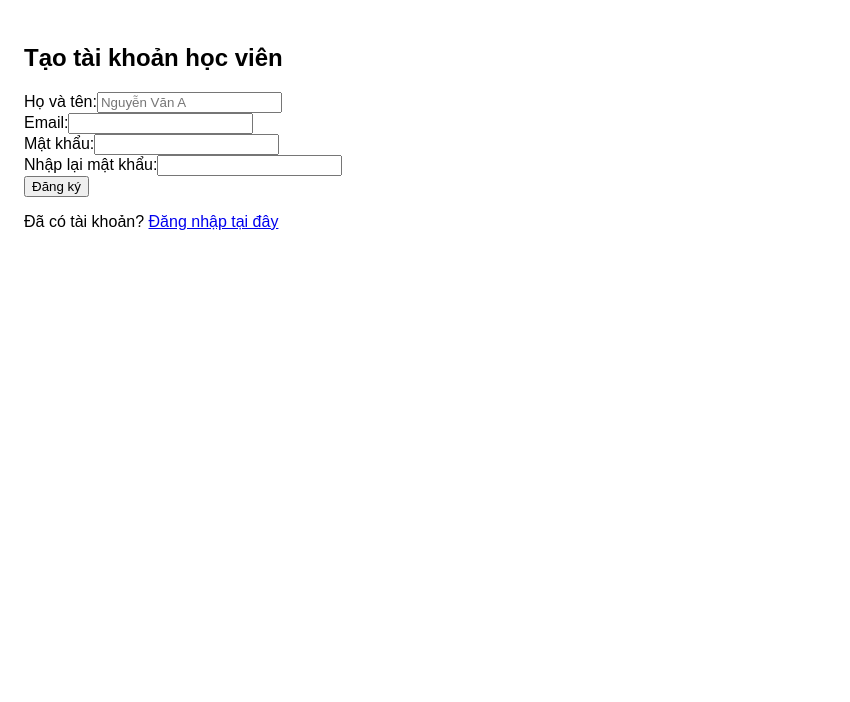
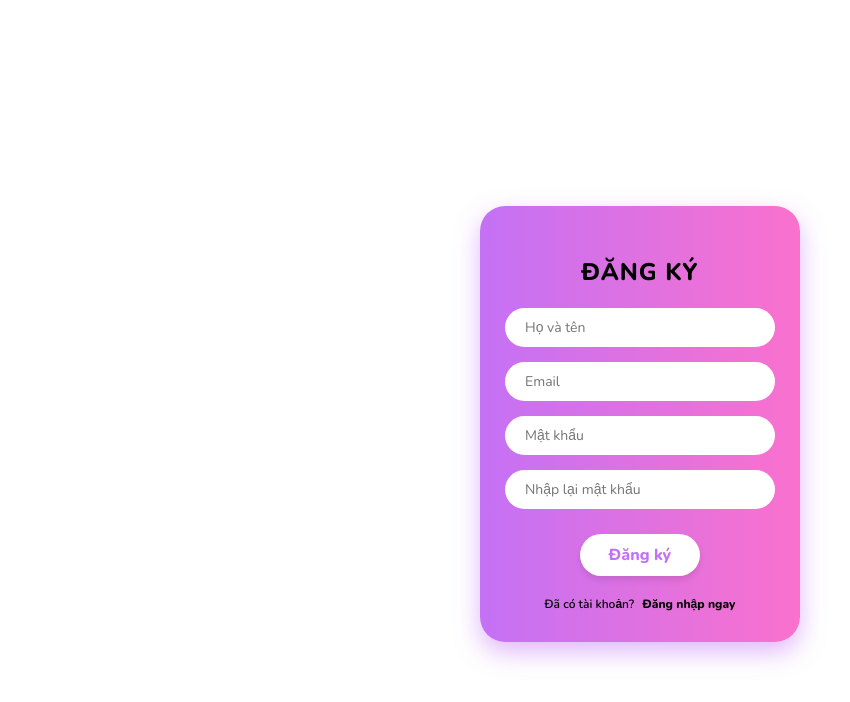
Before and after one commit to HuyH2/database_BTL2, a React (Vite) app in the folder client/: page /register in a window 1280 px wide. Shown: the top 702 px of the page, without its empty margins (0-850 px from the left). Built offline with nearby package versions, Linux system fonts and the light colour scheme.

Commit message:
test có ma thuật đen

```diff
--- a/client/src/components/Layout/Navbar.jsx
+++ b/client/src/components/Layout/Navbar.jsx
@@ -1,198 +1,165 @@
-import React from 'react';
+import React, { useState, useRef, useEffect } from 'react';
 import { Link, useNavigate } from 'react-router-dom';
-//  1. Import Context để biết ai đang đăng nhập
 import { useAuth } from '../../context/AuthContext';
 
 const Navbar = () => {
-  //  2. Lấy thông tin user và hàm logout từ kho dữ liệu
   const { user, logout } = useAuth();
   const navigate = useNavigate();
+  //LOGIC BẬT TẮT DROPDOWN
+  const [showDropdown, setShowDropdown] = useState(false);
+  const dropdownRef = useRef(null);
 
   const handleLogout = () => {
     logout();
-    navigate('/login'); // Đăng xuất xong thì chuyển về trang login
+    navigate('/login');
   };
+  // Đóng dropdown khi click ra ngoài
+  useEffect(() => {
+    const handleClickOutside = (event) => {
+      if (dropdownRef.current && !dropdownRef.current.contains(event.target)) {
+        setShowDropdown(false);
+      }
+    };
+    document.addEventListener("mousedown", handleClickOutside);
+    return () => document.removeEventListener("mousedown", handleClickOutside);
+  }, []);
 
   return (
+    <div style={styles.navWrapper}>
       <nav style={styles.navContainer}>
-      {/* 1. LOGO (Ai cũng thấy) */}
+        {/* 1. LOGO */}
         <div style={styles.logo}>
           <Link to="/" style={{ textDecoration: 'none', color: 'white' }}>
             💮 E-Learning
           </Link>
         </div>
 
-      {/* 2. MENU (Thay đổi nội dung theo Role) */}
+        {/* 2. MENU GIỮA */}
         <ul style={styles.menuList}>
-
-        {/* --- LUÔN HIỆN: Trang chủ --- */}
           <li><Link to="/" style={styles.link}>Trang chủ</Link></li>
 
-        {/* --- TRƯỜNG HỢP: KHÁCH (Chưa đăng nhập) --- */}
           {!user && (
           <li><Link to="/courses" style={styles.link}>Khám phá khóa học</Link></li>
         )}
 
-        {/* --- TRƯỜNG HỢP: HỌC VIÊN (Student) --- */}
           {user?.role === 'student' && (
             <>
               <li><Link to="/student/dashboard" style={styles.link}>Bảng điều khiển</Link></li>
               <li><Link to="/my-learning" style={styles.link}>Khóa học của tôi</Link></li>
-            <li><Link to="/courses" style={styles.highlightLink}>Tìm khóa học mới ✨</Link></li>
             </>
           )}
 
-        {/* --- TRƯỜNG HỢP: GIÁO VIÊN (Teacher) --- */}
           {user?.role === 'teacher' && (
             <>
               <li><Link to="/teacher/dashboard" style={styles.link}>Bảng điều khiển</Link></li>
-            {/* Menu riêng cho giáo viên */}
-            <li><Link to="/teacher/courses" style={styles.link}>Quản lý dạy học 👨‍🏫</Link></li>
-            <li><Link to="/my-learning" style={styles.link}>Khóa học tham gia 📚</Link></li>
-            <li><Link to="/courses" style={styles.highlightLink}>Tìm khóa học mới ✨</Link></li>
+              <li><Link to="/teacher/courses" style={styles.link}>Quản lý</Link></li>
             </>
           )}
 
-        {/* --- TRƯỜNG HỢP: ADMIN --- */}
           {user?.role === 'admin' && (
-          <>
-            <li><Link to="/admin/dashboard" style={styles.link}>Bảng điều khiển</Link></li>
-            <li><Link to="/admin/users" style={styles.link}>Quản lý người dùng ⚙️</Link></li>
-          </>
+            <li><Link to="/admin/dashboard" style={styles.link}>Quản trị</Link></li>
           )}
         </ul>
 
-      {/* 3. KHU VỰC TÀI KHOẢN (Bên phải) */}
+        {/* 3. AVATAR & DROPDOWN */}
         <div style={styles.authBlock}>
           {!user ? (
-          // NẾU CHƯA ĐĂNG NHẬP: Hiện nút Login/Register cũ
             <>
               <Link to="/login" style={styles.authBtn}>Đăng nhập</Link>
               <Link to="/register" style={styles.authBtn}>Đăng ký</Link>
             </>
           ) : (
-          // NẾU ĐÃ ĐĂNG NHẬP: Hiện Avatar + Tên + Nút Đăng xuất
-          <div style={styles.userSection}>
-            {/* Ảnh đại diện tròn */}
-            <img src={user.avatar} alt="Avatar" style={styles.avatar} />
+            <div style={{ position: 'relative' }} ref={dropdownRef}>
 
-            {/* Tên và Vai trò */}
-            <div style={styles.userInfo}>
-               <span style={styles.userName}>{user.name}</span>
-               <span style={styles.userRole}>{user.role.toUpperCase()}</span>
+              {/* Avatar Button */}
+              <div onClick={() => setShowDropdown(!showDropdown)} style={styles.avatarWrapper}>
+                <img src={user.avatar} alt="User" style={styles.avatarBtn} />
+                <span style={{fontSize: '12px', marginLeft: '5px', color: 'white'}}>▼</span>
               </div>
 
-            {/* Nút đăng xuất */}
-            <button onClick={handleLogout} style={styles.logoutBtn}>Đăng xuất</button>
+              {/* Dropdown Menu */}
+              {showDropdown && (
+                <div style={styles.dropdownMenu}>
+
+                  <div style={styles.dropdownHeader}>
+                    <div style={{fontWeight: '800', fontSize: '16px', color: '#333'}}>{user.name}</div>
+                    <div style={{fontSize: '12px', color: '#888'}}>{user.email || user.role.toUpperCase()}</div>
+                  </div>
+
+                  <div style={styles.separator}></div>
+
+                  <Link to="/profile" style={styles.dropdownItem}>👤 Hồ sơ cá nhân</Link>
+                  <Link to="/settings" style={styles.dropdownItem}>⚙️ Cài đặt</Link>
+
+                  <div style={styles.separator}></div>
+
+                  <div onClick={handleLogout} style={{...styles.dropdownItem, color: '#e74c3c', fontWeight: '700'}}>
+                    🚪 Đăng xuất
+                  </div>
+                </div>
+              )}
             </div>
           )}
         </div>
       </nav>
+    </div>
   );
 };
 
-// --- CSS STYLES  ---
 const styles = {
+  navWrapper: {
+    position: 'sticky',
+    top: '20px',
+    zIndex: 1000,
+    display: 'flex',
+    justifyContent: 'center',
+    padding: '0 20px',
+  },
   navContainer: {
     display: 'flex',
     justifyContent: 'space-between',
     alignItems: 'center',
+    width: '100%',
+    maxWidth: '1200px',
     padding: '10px 30px',
     background: 'linear-gradient(to right, #c471f5, #fa71cd)',
+    borderRadius: '50px',
+    boxShadow: '0 10px 25px rgba(196, 113, 245, 0.5)',
     color: 'white',
-    boxShadow: '0 4px 6px rgba(0,0,0,0.1)',
     fontFamily: "'Nunito', sans-serif",
   },
   logo: {
-    fontSize: '24px',
-    fontWeight: '800',
-    textShadow: '1px 1px 2px rgba(0,0,0,0.2)',
+    fontSize: '24px', fontWeight: '800', textShadow: '1px 1px 2px rgba(0,0,0,0.2)',
+    display: 'flex', alignItems: 'center',
   },
   menuList: {
-    display: 'flex',
-    listStyle: 'none',
-    gap: '25px',
-    margin: 0,
-    padding: 0,
-    alignItems: 'center',
+    display: 'flex', listStyle: 'none', gap: '30px', margin: 0, padding: 0,
   },
   link: {
-    textDecoration: 'none',
-    color: 'white',
-    fontSize: '15px',
-    fontWeight: '700',
-    transition: 'opacity 0.3s',
+    textDecoration: 'none', color: 'white', fontSize: '16px', fontWeight: '700', transition: 'all 0.3s',
   },
-  highlightLink: {
-    textDecoration: 'none',
-    color: '#fff',
-    fontWeight: '800',
-    backgroundColor: 'rgba(255, 255, 255, 0.25)',
-    padding: '6px 15px',
-    borderRadius: '20px',
-    border: '1px solid rgba(255,255,255,0.4)',
-    fontSize: '14px',
+  authBlock: { display: 'flex', gap: '10px' },
+  authBtn: {
+    textDecoration: 'none', backgroundColor: 'white', color: '#6a1b9a', padding: '10px 24px',
+    borderRadius: '30px', fontWeight: '800', fontSize: '14px', boxShadow: '0 4px 10px rgba(0,0,0,0.1)',
   },
-  authBlock: {
-    display: 'flex',
-    gap: '10px',
-    alignItems: 'center',
+  avatarWrapper: {
+    display: 'flex', alignItems: 'center', cursor: 'pointer', padding: '5px',
+    borderRadius: '30px', transition: 'background 0.2s',
   },
-  authBtn: {
-    textDecoration: 'none',
-    backgroundColor: 'white',
-    color: '#6a1b9a',
-    padding: '8px 20px',
-    borderRadius: '20px',
-    fontWeight: '800',
-    fontSize: '14px',
-    boxShadow: '0 2px 4px rgba(0,0,0,0.2)',
-    transition: 'transform 0.2s',
-    fontFamily: "'Nunito', sans-serif",
+  avatarBtn: {
+    width: '40px', height: '40px', borderRadius: '50%', objectFit: 'cover', border: '2px solid white',
   },
-
- //User đã login style
-  userSection: {
-    display: 'flex',
-    alignItems: 'center',
-    gap: '10px',
-    backgroundColor: 'rgba(255,255,255,0.2)',
-    padding: '5px 15px 5px 5px',
-    borderRadius: '30px',
-    border: '1px solid rgba(255,255,255,0.3)',
+  dropdownMenu: {
+    position: 'absolute', top: '55px', right: '0', width: '240px',
+    backgroundColor: 'white', borderRadius: '12px', boxShadow: '0 5px 30px rgba(0,0,0,0.15)',
+    padding: '10px 0', display: 'flex', flexDirection: 'column', zIndex: 9999, textAlign: 'left',
   },
-  avatar: {
-    width: '35px',
-    height: '35px',
-    borderRadius: '50%',
-    objectFit: 'cover',
-    border: '2px solid white',
-  },
-  userInfo: {
-    display: 'flex',
-    flexDirection: 'column',
-    lineHeight: '1.2',
-  },
-  userName: {
-    fontSize: '14px',
-    fontWeight: '800',
-  },
-  userRole: {
-    fontSize: '10px',
-    opacity: 0.9,
-    fontWeight: '600',
-  },
-  logoutBtn: {
-    background: 'white',
-    border: 'none',
-    color: '#a21dacff',
-    cursor: 'pointer',
-    fontWeight: '800',
-    marginLeft: '10px',
-    fontSize: '11px',
-    padding: '5px 10px',
-    borderRadius: '10px',
-    fontFamily: "'Nunito', sans-serif",
+  dropdownHeader: { padding: '10px 20px' },
+  separator: { height: '1px', backgroundColor: '#eee', margin: '5px 0' },
+  dropdownItem: {
+    textDecoration: 'none', color: '#444', padding: '10px 20px', fontSize: '15px', fontWeight: '600',
+    display: 'block', cursor: 'pointer', fontFamily: "'Nunito', sans-serif",
   }
 };
 
--- a/client/src/pages/auth/Register.jsx
+++ b/client/src/pages/auth/Register.jsx
@@ -1,35 +1,187 @@
-import React from 'react';
-import { Link } from 'react-router-dom';
+import React, { useState } from 'react';
+import { Link, useNavigate } from 'react-router-dom';
 
-function Register() {
+const Register = () => {
+  const navigate = useNavigate();
+
+  // --- 1. STATE LƯU DỮ LIỆU ---
+  const [name, setName] = useState('');
+  const [email, setEmail] = useState('');
+  const [password, setPassword] = useState('');
+  const [confirmPassword, setConfirmPassword] = useState('');
+  const [error, setError] = useState('');
+
+  // --- 2. XỬ LÝ ĐĂNG KÝ ---
+  const handleRegister = (e) => {
+    e.preventDefault();
+    setError('');
+
+    // Kiểm tra dữ liệu cơ bản
+    if (!name || !email || !password || !confirmPassword) {
+      setError('Vui lòng điền đầy đủ thông tin!');
+      return;
+    }
+
+    if (password !== confirmPassword) {
+      setError('Mật khẩu nhập lại không khớp!');
+      return;
+    }
+
+    // Giả lập đăng ký thành công (Vì chưa có Backend)
+    // Sau này sẽ gọi API đăng ký ở đây
+    alert("Đăng ký thành công! Mời bạn đăng nhập.");
+    navigate('/login'); // Chuyển hướng về trang đăng nhập
+  };
+
+  // --- 3. GIAO DIỆN (UI) ---
   return (
-    <div className="auth-container">
-      <h2>Tạo tài khoản học viên</h2>
-      <form>
-        <div>
-          <label>Họ và tên:</label>
-          <input type="text" placeholder="Nguyễn Văn A" />
+    <div style={styles.container}>
+      <div style={styles.loginBox}>
+
+        <h2 style={styles.title}>ĐĂNG KÝ</h2>
+
+        <form style={styles.form} onSubmit={handleRegister}>
+
+          {/* Ô nhập Họ tên */}
+          <input
+            type="text"
+            placeholder="Họ và tên"
+            style={styles.input}
+            value={name}
+            onChange={(e) => setName(e.target.value)}
+          />
+
+          {/* Ô nhập Email */}
+          <input
+            type="text"
+            placeholder="Email"
+            style={styles.input}
+            value={email}
+            onChange={(e) => setEmail(e.target.value)}
+          />
+
+          {/* Ô nhập Mật khẩu */}
+          <input
+            type="password"
+            placeholder="Mật khẩu"
+            style={styles.input}
+            value={password}
+            onChange={(e) => setPassword(e.target.value)}
+          />
+
+          {/* Ô nhập lại Mật khẩu */}
+          <input
+            type="password"
+            placeholder="Nhập lại mật khẩu"
+            style={styles.input}
+            value={confirmPassword}
+            onChange={(e) => setConfirmPassword(e.target.value)}
+          />
+
+          {/* Hiện lỗi màu đỏ nếu có */}
+          {error && <p style={styles.errorMsg}>{error}</p>}
+
+          <button type="submit" style={styles.button}>Đăng ký</button>
+        </form>
+
+        <div style={styles.footer}>
+          <span style={styles.text}>
+            Đã có tài khoản? <Link to="/login" style={styles.link}>Đăng nhập ngay</Link>
+          </span>
         </div>
-        <div>
-          <label>Email:</label>
-          <input type="email" />
-        </div>
-        <div>
-          <label>Mật khẩu:</label>
-          <input type="password" />
-        </div>
-        <div>
-          <label>Nhập lại mật khẩu:</label>
-          <input type="password" />
-        </div>
-        <button type="submit">Đăng ký</button>
-      </form>
 
-      <p>
-        Đã có tài khoản? <Link to="/login">Đăng nhập tại đây</Link>
-      </p>
+      </div>
     </div>
   );
-}
+};
+
+// --- STYLE ---
+const styles = {
+  container: {
+    display: 'flex',
+    justifyContent: 'center',
+    alignItems: 'center',
+    minHeight: '100vh',
+    width: '100%',
+    backgroundColor: '#fff',
+    fontFamily: "'Nunito', sans-serif",
+    margin: 0, padding: 0,
+    overflow: 'hidden',
+  },
+  loginBox: {
+    width: '320px',
+    padding: '30px 25px',
+    background: 'linear-gradient(to right, #c471f5 0%, #fa71cd 100%)',
+    borderRadius: '25px',
+    boxShadow: '0 10px 25px rgba(196, 113, 245, 0.5)',
+    textAlign: 'center',
+    boxSizing: 'border-box',
+  },
+  title: {
+    fontSize: '24px',
+    fontWeight: '800',
+    color: 'black',
+    marginBottom: '20px',
+    textTransform: 'uppercase',
+    letterSpacing: '1px',
+  },
+  form: {
+    display: 'flex',
+    flexDirection: 'column',
+    gap: '15px',
+  },
+  input: {
+    width: '100%',
+    padding: '10px 20px',
+    borderRadius: '30px',
+    border: 'none',
+    outline: 'none',
+    fontSize: '14px',
+    fontFamily: "'Nunito', sans-serif",
+    boxSizing: 'border-box',
+    backgroundColor: 'white',
+  },
+  button: {
+    width: '120px',
+    padding: '10px',
+    margin: '10px auto 0',
+    borderRadius: '30px',
+    border: 'none',
+    backgroundColor: 'white',
+    color: '#c471f5',
+    fontSize: '16px',
+    fontWeight: '800',
+    cursor: 'pointer',
+    fontFamily: "'Nunito', sans-serif",
+    boxShadow: '0 4px 6px rgba(0,0,0,0.1)',
+    transition: 'transform 0.2s',
+  },
+  footer: {
+    marginTop: '20px',
+    display: 'flex',
+    justifyContent: 'center',
+    fontSize: '12px',
+    color: 'black',
+    fontWeight: '600',
+  },
+  text: {
+    color: 'black',
+  },
+  link: {
+    color: 'black',
+    fontWeight: '800',
+    textDecoration: 'none',
+    marginLeft: '5px',
+  },
+  errorMsg: {
+    color: '#8b0000',
+    backgroundColor: 'rgba(255,255,255,0.5)',
+    padding: '5px',
+    borderRadius: '10px',
+    fontSize: '13px',
+    margin: 0,
+    fontWeight: 'bold'
+  }
+};
 
 export default Register;
```
Lines whose indentation alone changed are shown as unchanged.
